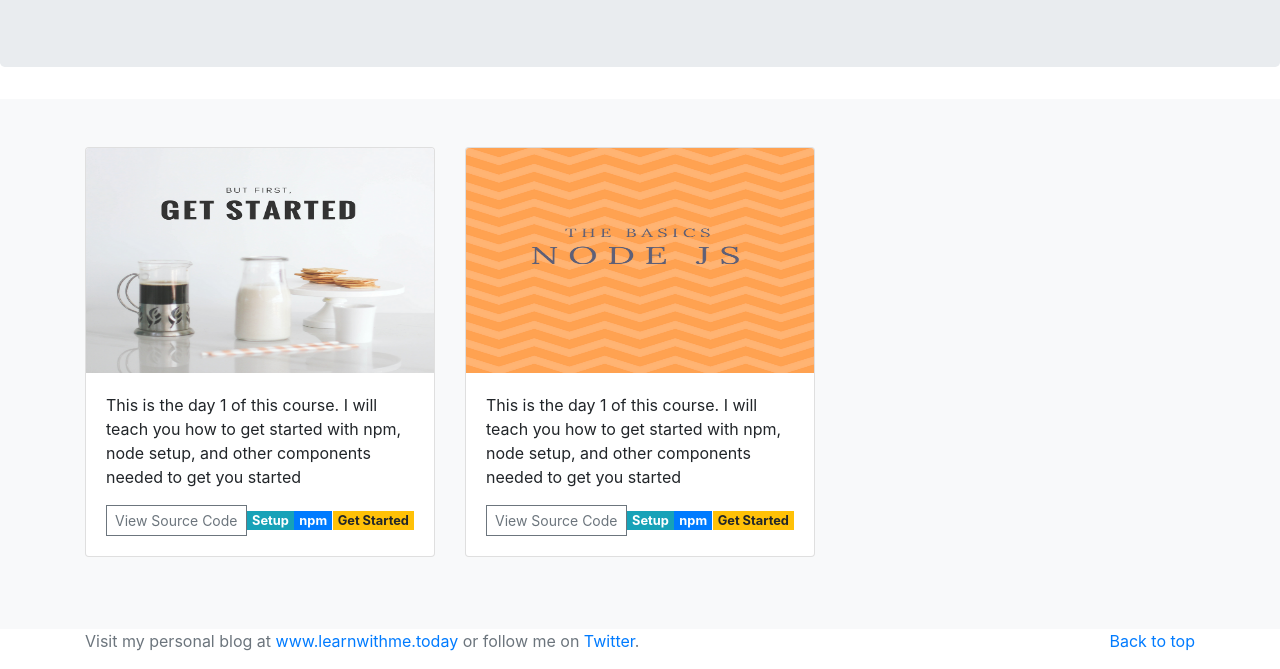
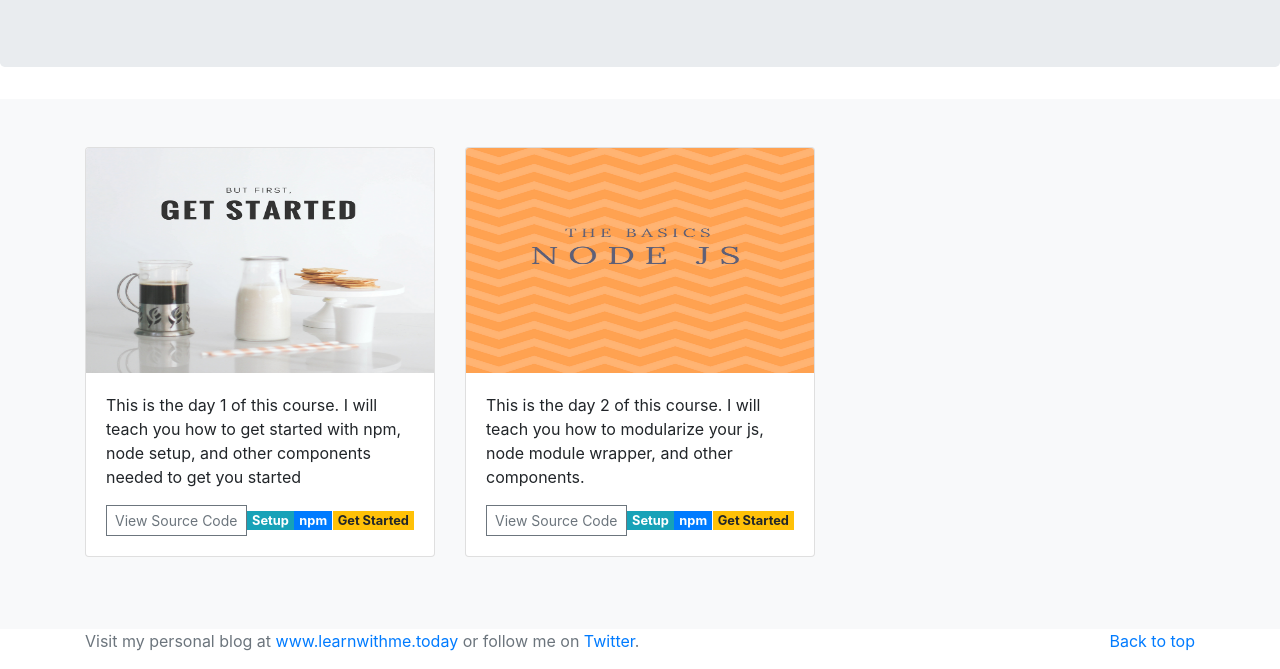
Before and after one commit to sdevkota/front-end-developement, a website: page index.html in a window 1280 px wide. Shown: the part 335-1004 px from the top of the page. Drawn offline with nearby package versions, Linux system fonts and the light colour scheme; files that its build step writes are made by us from their sources; files whose address does not match are found by name.

Commit message:
Added day 2 text

```diff
--- a/index.html
+++ b/index.html
@@ -77,7 +77,7 @@
                                 src="/projectloader/assets/img/Day2_pic.png"
                                 data-holder-rendered="true " style="height: 225px; width: 100%; display: block; ">
                             <div class="card-body ">
-                                <p class="card-text ">This is the day 1 of this course. I will teach you how to get started with npm, node setup, and other components needed to get you started</p>
+                                <p class="card-text ">This is the day 2 of this course. I will teach you how to modularize your js, node module wrapper, and other components.</p>
                                 <div class="d-flex justify-content-between align-items-center ">
                                     <div class="btn-group ">
                                         <button type="button " data-id="#card-2"  data-link="https://github.com/sdevkota/NodeJs-Day-2"  class="btn btn-sm btn-outline-secondary src-code">View Source Code</button>
```
